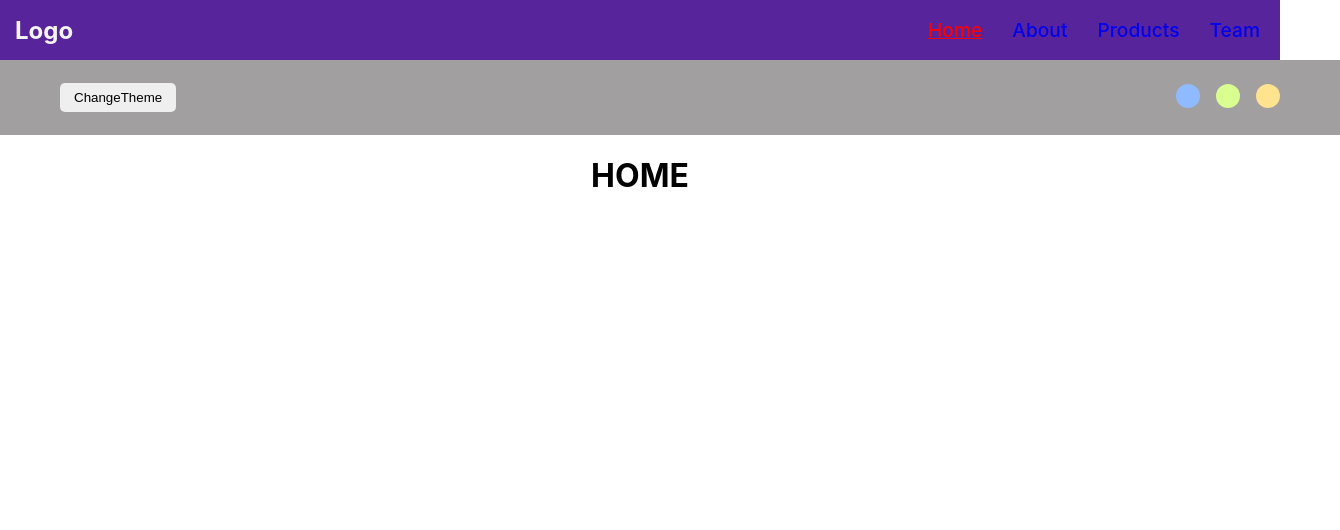
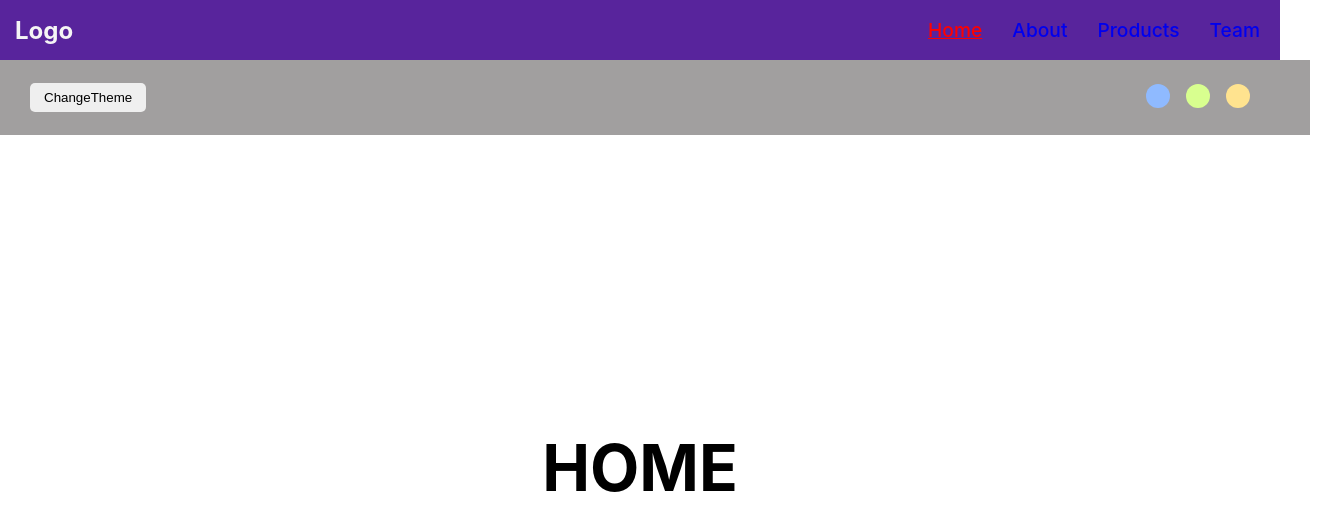
Before and after one commit to BBK-PiJ-2014-24/REACT_SANDPIT, a React (Create React App) app in the folder reducer_context/: page / in a window 1280 px wide. Shown: the top 530 px of the page, 1340 px wide, since content can reach past the window. Built offline with nearby package versions, Linux system fonts and the light colour scheme.

Commit message:
Added flex to page divs in order to expand the whole page

```diff
--- a/reducer_context/src/App.css
+++ b/reducer_context/src/App.css
@@ -1,38 +1,23 @@
 .App {
-  text-align: center;
-}
-
-.App-logo {
-  height: 40vmin;
-  pointer-events: none;
-}
-
-@media (prefers-reduced-motion: no-preference) {
-  .App-logo {
-    animation: App-logo-spin infinite 20s linear;
-  }
-}
-
-.App-header {
-  background-color: #282c34;
-  min-height: 100vh;
+  min-height: 100%;
   display: flex;
   flex-direction: column;
   align-items: center;
   justify-content: center;
-  font-size: calc(10px + 2vmin);
-  color: white;
 }
 
-.App-link {
-  color: #61dafb;
+.page {
+  height: 100%;
+  min-width: 100%;
+  flex: 1 1 100%;
+  font-size:2rem;
+  text-align: center;
+  display: flex;
+  flex-direction: column;
+  justify-content: center;
 }
 
-@keyframes App-logo-spin {
-  from {
-    transform: rotate(0deg);
-  }
-  to {
-    transform: rotate(360deg);
-  }
+.page.dark {
+  background-color: black;
+  color: whitesmoke;
 }
```
